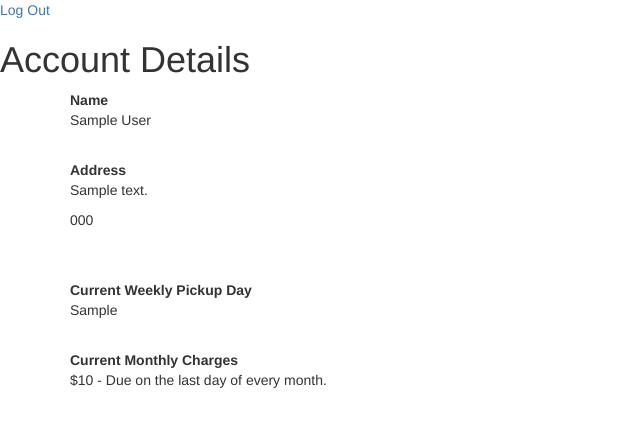
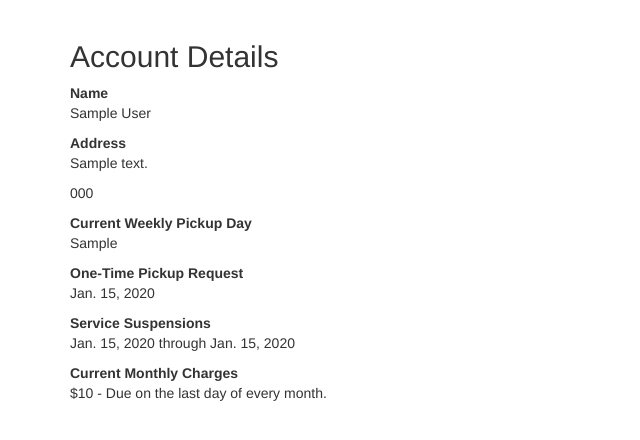
Before and after one commit to Mr-Nelson/TrashCollector, a Django app: page /customers/account_info/ in a window 1280 px wide. Shown: the top 440 px of the page, without its empty margins (0-640 px from the left). Run offline with Django 3.2, Linux system fonts and the light colour scheme; a user stored in the database is signed in; tables that the repository leaves empty hold one stand-in row (values such as "Sample post"); parts of the project's set-up code (start-up, migrations or seed data) failed here and were passed over; some libraries are stand-ins or nearby versions.

Commit message:
updated html styles in customers and added checkbox to employeeroute table

```diff
--- a/trash_collector/customers/templates/customers/account_info.html
+++ b/trash_collector/customers/templates/customers/account_info.html
@@ -2,26 +2,35 @@
 
 {% block title %} Account Details {% endblock %}
 
-{% block header %} Account Details {% endblock %}
 
 {% block content %}
-
 <div class="container">
     <div class="row">
-        <div class="col-md-12">
+        <div class="col=md-3"></div>
+        <div class="col-md-6">
+            <form>
+            <h2>Account Details</h2>
             <strong>Name</strong><br>
-            <p> {{account_info_detail.name}}</p><br>
+            <p> {{account_info_detail.name}}</p>
             <strong>Address</strong><br>
             <p> {{account_info_detail.address}}</p>
-            <p> {{account_info_detail.zip_code}}</p><br><br>
+            <p> {{account_info_detail.zip_code}}</p>
             <strong>Current Weekly Pickup Day</strong>
-            <p>{{account_info_detail.weekly_pickup_day}}</p><br>
-
+            <p>{{account_info_detail.weekly_pickup_day}}</p>
+            <strong>One-Time Pickup Request</strong>
+            <p>{{account_info_detail.onetime_pickup}}</p>
+            <strong>Service Suspensions</strong>
+            <p>{{account_info_detail.start_suspension}} through {{account_info_detail.end_suspension}}</p>
             <strong>Current Monthly Charges</strong>
             <p> ${{account_info_detail.balance}}
-             - Due on the last day of every month.</p>
-          </div>
+                - Due on the last day of every month.</p>
+            </form>
+        </div>
+        <br>
+        <div class="col=md-3"></div>
     </div>
 </div>
+</div>
+
 
 {% endblock %}
--- a/trash_collector/customers/templates/customers/edit_weekly_pickup.html
+++ b/trash_collector/customers/templates/customers/edit_weekly_pickup.html
@@ -2,14 +2,13 @@
 
 {% block title %} Edit Weekly Pickup {% endblock %}
 
-{% block header %} Edit Weekly Pickup {% endblock %}
 
 {% block content %}
 <div class="container">
     <div class="row">
         <div class="col-md-4"></div>
         <div class="col-md-4">
-            <h1>Your Current Pickup Day is {{edit_weekly_pickup_day.weekly_pickup_day}} </h1>
+            <h2>Your Current Pickup Day is {{edit_weekly_pickup_day.weekly_pickup_day}} </h2>
             <form action="{% url 'customers:edit_weekly_pickup_day' %}" method="post">
                 {% csrf_token %}
             <div class="form-group">
--- a/trash_collector/customers/views.py
+++ b/trash_collector/customers/views.py
@@ -15,11 +15,11 @@ def index(request):
     # The following line will get the logged-in in user (if there is one) within any view function
     user = request.user
     try:
-        customer = Customer.objects.get(pk=user.id)
+        customer = Customer.objects.get(user=user.id)
         context = {
             'customer': customer
         }
-        return render(request, 'customer/index.html', context)
+        return render(request, 'customer/account_info.html', context)
     except:
         return HttpResponseRedirect(reverse('customers:registration'))
     # is_customer = user.groups.filter(name="Customers").exists
@@ -53,7 +53,7 @@ def registration(request):
                             zip_code=zip_code,
                             weekly_pickup_day=weekly_pickup_day)
         user_registration.save()
-        return HttpResponseRedirect(reverse('customers:index'))
+        return HttpResponseRedirect(reverse('customers:account_info'))
     else:
         return render(request, "customers/register.html")
     pass
@@ -76,7 +76,7 @@ def create_edit_pickup(request):
     if request.method == 'POST':
         edit_weekly_pickup_day.weekly_pickup_day = request.POST.get('weekly_pickup_day')
         edit_weekly_pickup_day.save()
-        return HttpResponseRedirect(reverse('customers:index'))
+        return HttpResponseRedirect(reverse('customers:account_info'))
     else:
         return render(request, "customers/edit_weekly_pickup.html", context)
     # else:
@@ -94,7 +94,7 @@ def onetime_pickup(request):
     if request.method == 'POST':
         new_onetime_pickup.onetime_pickup = request.POST.get('onetime_pickup')
         new_onetime_pickup.save()
-        return HttpResponseRedirect(reverse('customers:index'))
+        return HttpResponseRedirect(reverse('customers:account_info'))
     else:
         return render(request, "customers/onetime_pickup.html", context)
     #       create format for onetime_pickup object
@@ -111,6 +111,6 @@ def pickup_suspension(request):
         new_pickup_suspension.start_suspension = request.POST.get('start_suspension')
         new_pickup_suspension.end_suspension = request.POST.get('end_suspension')
         new_pickup_suspension.save()
-        return HttpResponseRedirect(reverse('customers:index'))
+        return HttpResponseRedirect(reverse('customers:account_info'))
     else:
         return render(request, "customers/pickup_suspension.html", context)
--- a/trash_collector/employees/templates/employees/Daily Route.html
+++ b/trash_collector/employees/templates/employees/Daily Route.html
@@ -24,7 +24,7 @@
             <td>{{Customer.name}}</td>
             <td>{{Customer.address}}</td>
             <td>{{Customer.zip_code}}</td>
-            <td>{{Employee.confirm_pickup}}</td>
+            <td>{{Employee.confirm_pickup}}<input type="checkbox"></td>
           </tr>
         {% endfor %}
        </tbody>
--- a/trash_collector/employees/templates/employees/index.html
+++ b/trash_collector/employees/templates/employees/index.html
@@ -22,7 +22,7 @@
             <td>{{ Customer.name }}</td>
             <td>{{ Customer.address }}</td>
             <td>{{ Customer.zip_code }}</td>
-            <td>{{ Customer.balance }}</td>
+            <td>${{ Customer.balance }}</td>
           </tr>
         {% endfor %}
        </tbody>
--- a/trash_collector/employees/templates/employees/register.html
+++ b/trash_collector/employees/templates/employees/register.html
@@ -8,8 +8,8 @@
   <h2>Enter Your Details Here</h2>
   <form action="{% url 'employees:registration' %}" method="post">
     {% csrf_token %}
-    Name:<input type="text" name="name" id="name"><br>
-    Route:<input type="text" name="route" id="route"><br>
+    Name: <input type="text" name="name" id="name"><br>
+    Route(zipcode): <input type="text" name="route" id="route"><br>
     <input type="submit" value="Submit your details.">
   </form>
 {% endblock %}
--- a/trash_collector/templates/base.html
+++ b/trash_collector/templates/base.html
@@ -17,11 +17,11 @@
       <a class="navbar-brand" href="#">dCC Trash Services</a>
     </div>
     <ul class="nav navbar-nav">
-      <li><a href="{% url 'customers:account_info' %}">Home</a></li>
       <li><a href="{% url 'customers:account_info' %}">Account Info</a></li>
       <li><a href="{% url 'customers:edit_weekly_pickup_day' %}">Change Pickup Day</a></li>
       <li><a href="{% url 'customers:onetime_pickup' %}">Request One Time Pickup</a></li>
       <li><a href="{% url 'customers:pickup_suspension' %}">Suspend Service</a></li>
+      <li><a href="{% url 'logout' %}">Log Out</a></li>
     </ul>
   </div>
 </nav>
@@ -37,17 +37,18 @@
       <li><a href="{% url 'employees:registration' %}">Register Employee</a></li>
       <li><a href="{% url 'employees:daily' %}">Daily Route</a></li>
       <li><a href="{% url 'employees:lookup' %}">Lookup Specific Date</a></li>
+      <li><a href="{% url 'logout' %}">Log Out</a></li>
     </ul>
   </div>
 </nav>
-<nav class="navbar navbar-default">
-  <div class="container-fluid">
-    <div class="navbar-header">
-      <a class="navbar-brand" href="#">dCC Trash Services</a>
-</nav>
+<!--<nav class="navbar navbar-default">-->
+<!--  <div class="container-fluid">-->
+<!--    <div class="navbar-header">-->
+<!--      <a class="navbar-brand" href="#">dCC Trash Services</a>-->
+<!--</nav>-->
     {% endif %}
   {% endfor %}
-  <p><a href="{% url 'logout' %}">Log Out</a></p>
+<!--  <p><a href="{% url 'logout' %}">Log Out</a></p>-->
 {% endif %}
   <main>
     <h1>{% block header %} {% endblock %}</h1>
```
Also changed, not shown: trash_collector/customers/templates/customers/onetime_pickup.html (+6 -4 lines), trash_collector/customers/templates/customers/pickup_suspension.html (+6 -4 lines), trash_collector/employees/views.py (+4 -6 lines).
